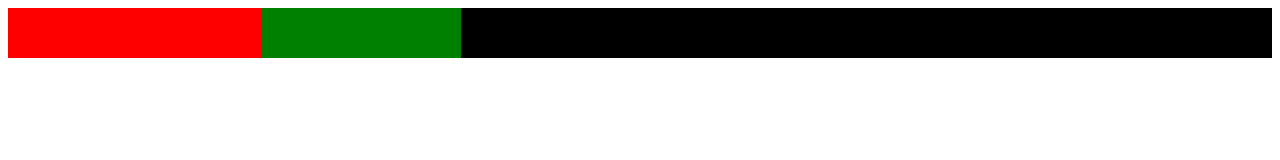
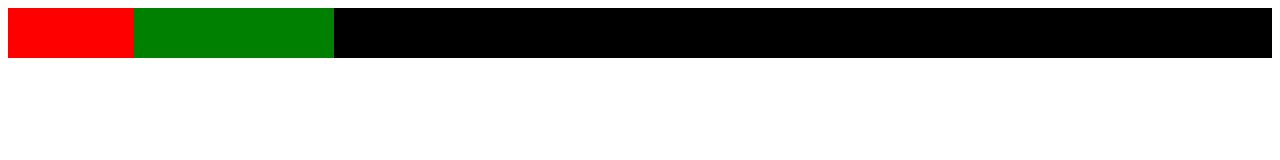
Before and after one commit to ChrisKrausDev/Kurs-WebDev-zaawansowany, a plain HTML site: page day 2/przyklady_funkcja_calc/e2.html in a window 1280 px wide. Drawn offline with Linux system fonts and the light colour scheme.

Commit message:
day_2 video_18

```diff
--- a/day 2/przyklady_funkcja_calc/e2.html
+++ b/day 2/przyklady_funkcja_calc/e2.html
@@ -14,7 +14,7 @@
         }
 
         .logo {
-            width: 20%;
+            width: 10%;
             background-color: red;
         }
 
@@ -24,7 +24,7 @@
         }
 
         nav {
-            width: calc(100% - 20% - 200px);
+            width: calc(100% - 10% - 200px);
             background-color: black;
         }
     </style>
```
Also changed, not shown: day 2/normalize-i-reset/index.html (+8 -1 lines), day 2/przyklady_funkcja_calc/e6.html (+2 -2 lines), 1 other file.
